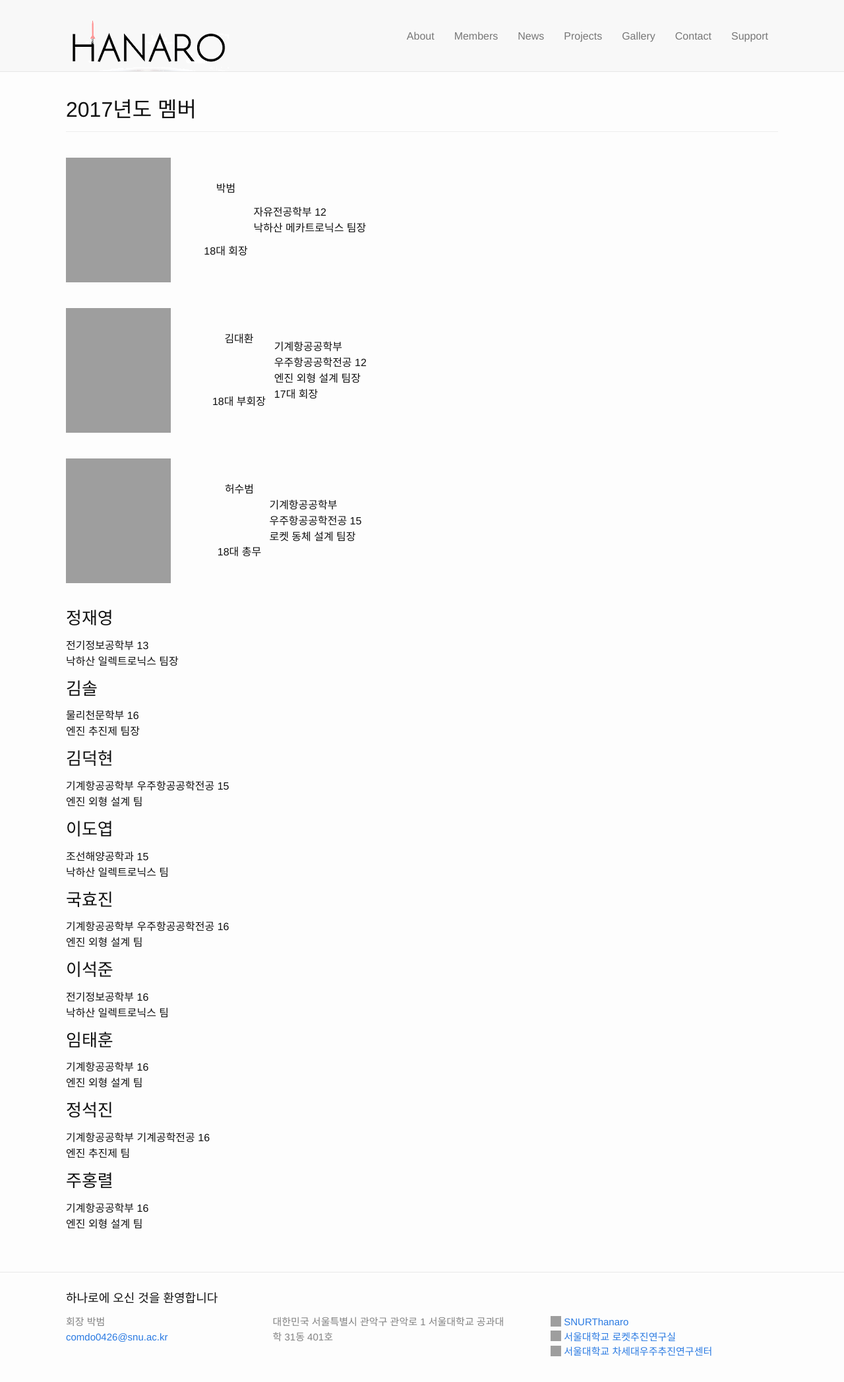
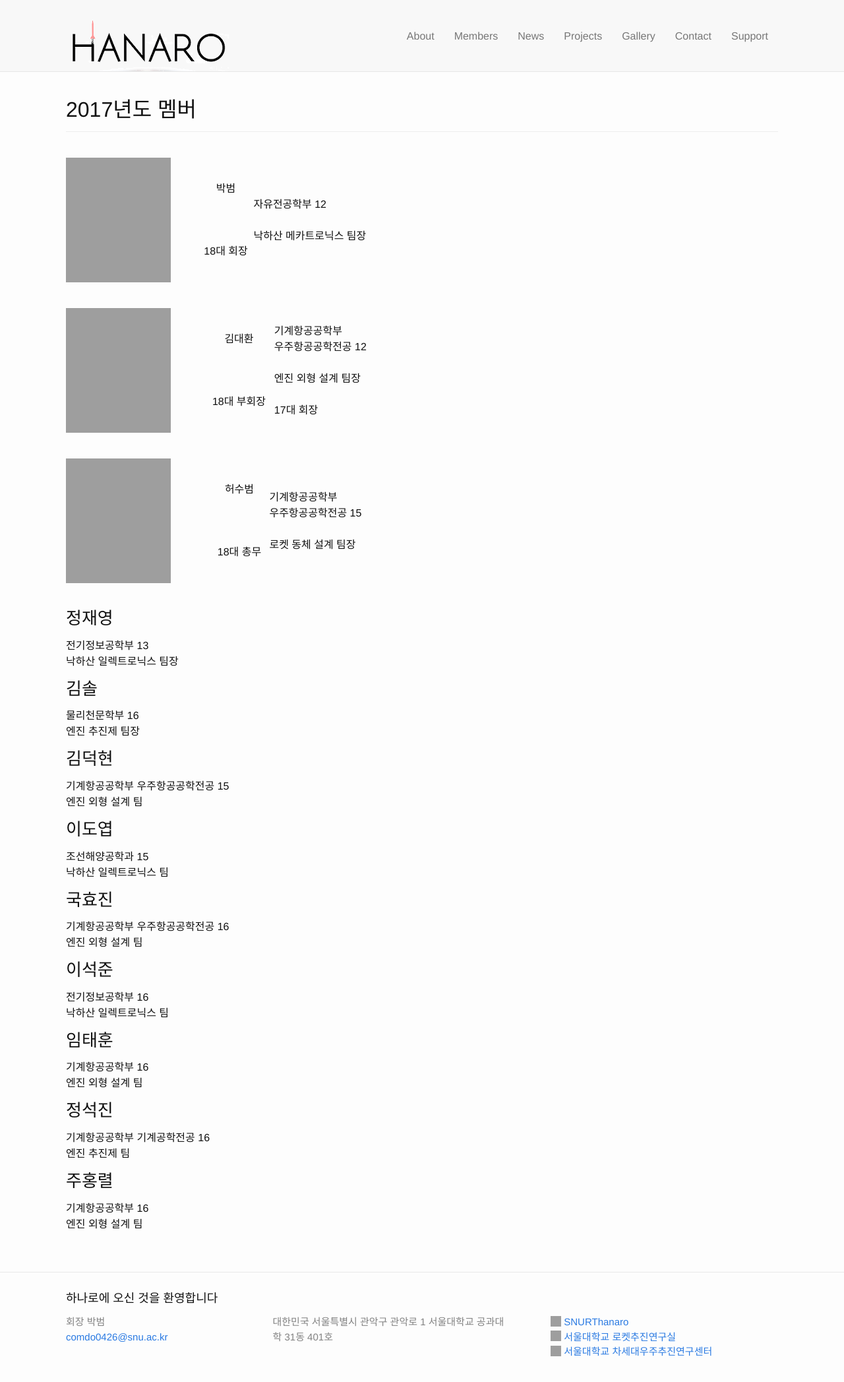
Before and after one commit to Hanaro2021/hanaro.github.io, a Jekyll site: the page built from _pages/2.members.md, in a window 1280 px wide. Shown: the top 2095 px of the page at 66% size. Built offline with Jekyll 4.4.1, drawn with Linux system fonts in a browser that asks for light colours; nearby versions of some CDN libraries; grey boxes are pictures that could not be loaded.

Commit message:
Update 2.members.md

```diff
--- a/_pages/2.members.md
+++ b/_pages/2.members.md
@@ -13,16 +13,16 @@ _ _ _
 <tr>
 <td rowspan="2"><img src="https://github.com/hsb6350/hanaro.github.io/blob/master/assets/logo/parkbeom.PNG?raw=true" width="159" height="189"/></td>
 <td align="center">박범</td>
-<td rowspan="2" align="left">자유전공학부 12<br/>낙하산 메카트로닉스 팀장</td>
+<td rowspan="2" align="left">자유전공학부 12<br/><br/>낙하산 메카트로닉스 팀장</td>
 </tr>
 <tr>
 <td align="center">18대 회장</td>
 </tr>
 </table><br/>
 
-<table style="width:500px"><tr><td rowspan="2"><img src="https://github.com/hsb6350/hanaro.github.io/blob/master/assets/logo/parkbeom.PNG?raw=true" width="159" height="189"/></td><td align="center">김대환</td><td rowspan="2" align="left">기계항공공학부<br/>우주항공공학전공 12<br/>엔진 외형 설계 팀장<br/>17대 회장</td></tr><tr><td align="center">18대 부회장</td></tr></table><br/>
+<table style="width:500px"><tr><td rowspan="2"><img src="https://github.com/hsb6350/hanaro.github.io/blob/master/assets/logo/parkbeom.PNG?raw=true" width="159" height="189"/></td><td align="center">김대환</td><td rowspan="2" align="left">기계항공공학부<br/>우주항공공학전공 12<br/><br/>엔진 외형 설계 팀장<br/><br/>17대 회장</td></tr><tr><td align="center">18대 부회장</td></tr></table><br/>
 
-<table style="width:500px"><tr><td rowspan="2"><img src="https://github.com/hsb6350/hanaro.github.io/blob/master/assets/logo/parkbeom.PNG?raw=true" width="159" height="189"/></td><td align="center">허수범</td><td rowspan="2" align="left">기계항공공학부<br/>우주항공공학전공 15<br/>로켓 동체 설계 팀장<br/></td></tr><tr><td align="center">18대 총무</td></tr></table><br/>
+<table style="width:500px"><tr><td rowspan="2"><img src="https://github.com/hsb6350/hanaro.github.io/blob/master/assets/logo/parkbeom.PNG?raw=true" width="159" height="189"/></td><td align="center">허수범</td><td rowspan="2" align="left">기계항공공학부<br/>우주항공공학전공 15<br/><br/>로켓 동체 설계 팀장<br/></td></tr><tr><td align="center">18대 총무</td></tr></table><br/>
 
 <h3>정재영</h3>
 전기정보공학부 13<br/>
```
